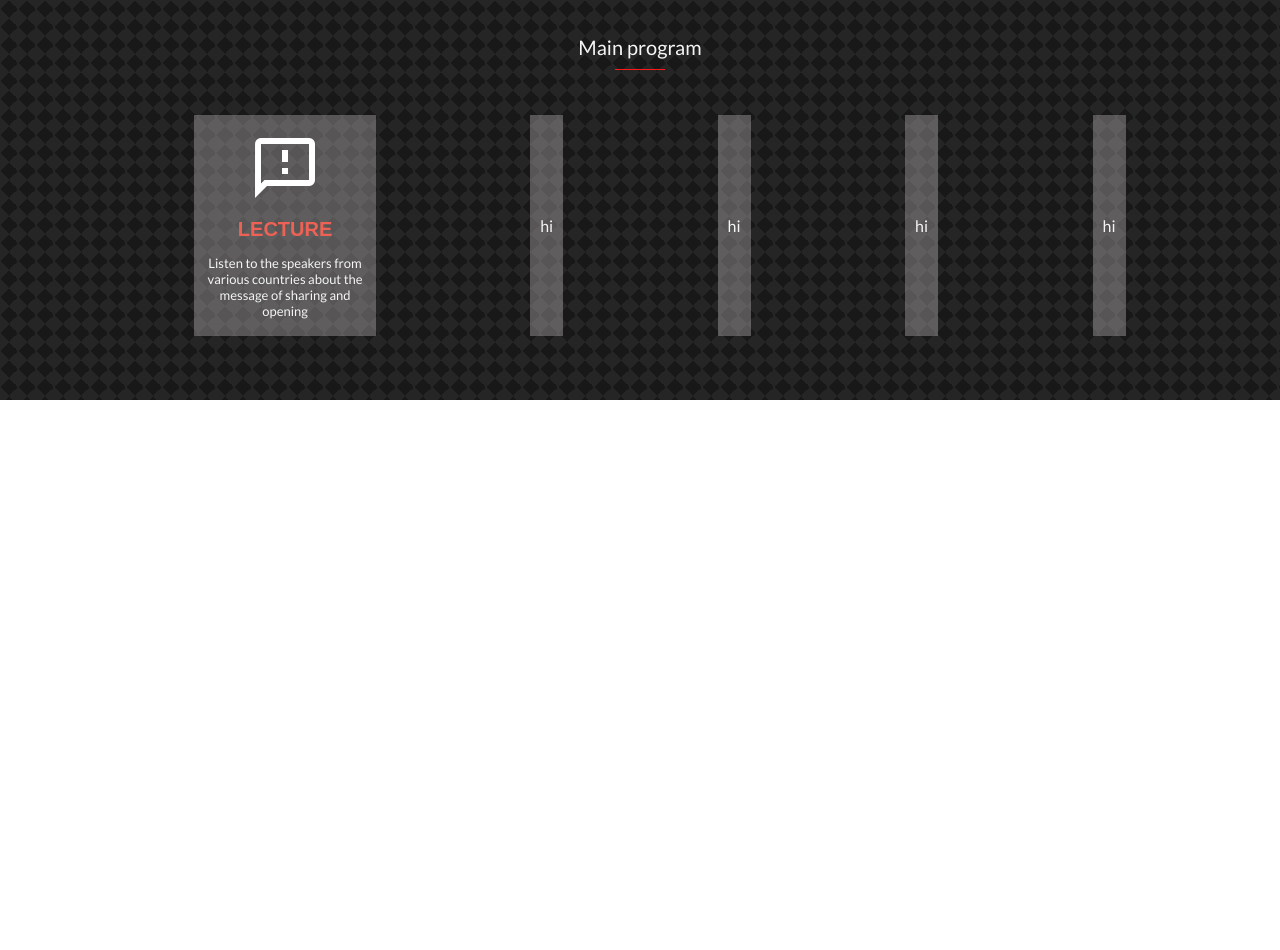
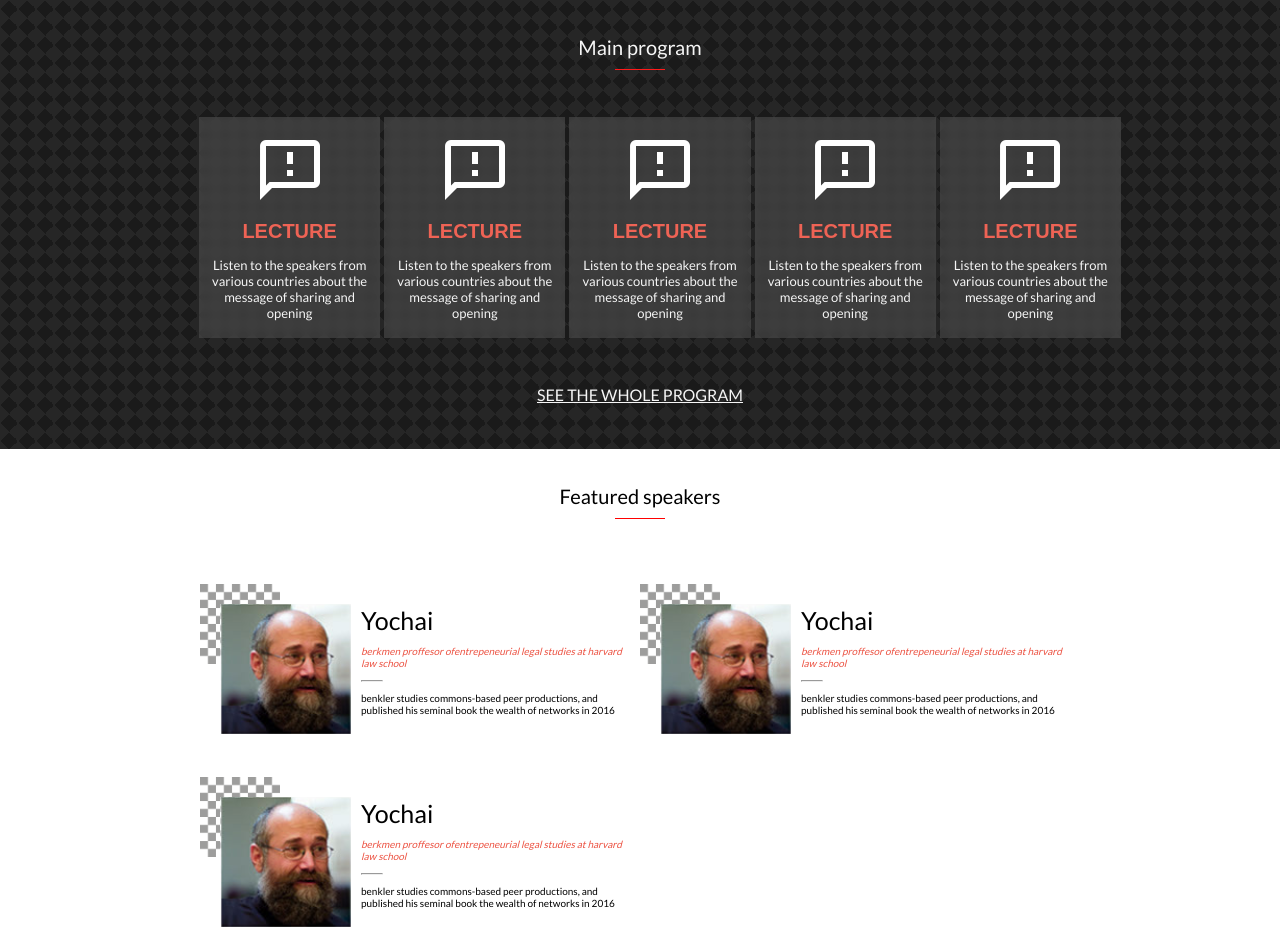
Before and after one commit to Timowest12/capstone, a website: page index.html in a window 1280 px wide. Shown: the part 693-1643 px from the top of the page. Before the commit the page ends 1093 px from the top, so only its background shows below. Drawn offline with Linux system fonts and the light colour scheme; a web font is replaced by a local one.

Commit message:
Add speakers

```diff
--- a/index.html
+++ b/index.html
@@ -69,16 +69,77 @@
         <div class="programs">
             <ul class="programul">
                 <li>
-                    <img src="assets/images/icon.png" alt="icon">
+                    <img class="progicon" src="assets/images/icon.png" alt="icon">
                     <h3 class="programheadtext">LECTURE</h3>
                     <p class="programtext">Listen to the speakers from various countries about the message of sharing and opening</p>
                 </li>
-                <li>hi</li>
-                <li>hi</li>
-                <li>hi</li>
-                <li>hi</li>
+                <li>
+                    <img class="progicon" src="assets/images/icon.png" alt="icon">
+                    <h3 class="programheadtext">LECTURE</h3>
+                    <p class="programtext">Listen to the speakers from various countries about the message of sharing and opening</p>
+                </li>
+                <li>
+                    <img class="progicon" src="assets/images/icon.png" alt="icon">
+                    <h3 class="programheadtext">LECTURE</h3>
+                    <p class="programtext">Listen to the speakers from various countries about the message of sharing and opening</p>
+                </li>
+                <li>
+                    <img class="progicon" src="assets/images/icon.png" alt="icon">
+                    <h3 class="programheadtext">LECTURE</h3>
+                    <p class="programtext">Listen to the speakers from various countries about the message of sharing and opening</p>
+                </li>
+                <li>
+                    <img class="progicon" src="assets/images/icon.png" alt="icon">
+                    <h3 class="programheadtext">LECTURE</h3>
+                    <p class="programtext">Listen to the speakers from various countries about the message of sharing and opening</p>
+                </li>
             </ul>
         </div>
+        <div class="programlinkwrapper">
+            <a class="programlink" href="#">SEE THE WHOLE PROGRAM</a>
+        </div>
+    </section>
+    <section class="speakerssect">
+        <div class="announce">
+            <div class="announcetext">Featured speakers</div>
+            <hr class="announcehr">
+        </div>
+        <div class="speakers">
+            <div class="speaker">
+                <div class="speakerleft">
+                    <img src="assets/images/speaker1.png" alt="">
+                </div>
+                <div class="speakerright">
+                    <p class="speakername">Yochai</p>
+                    <p class="speakertitle">berkmen proffesor ofentrepeneurial legal studies at harvard law school</p>
+                    <hr class="speakerhr">
+                    <p class="speakerfunction">benkler studies commons-based peer productions, and published his seminal book the wealth of networks in 2016 </p>
+                </div>
+            </div>
+            <div class="speaker">
+                <div class="speakerleft">
+                    <img src="assets/images/speaker1.png" alt="">
+                </div>
+                <div class="speakerright">
+                    <p class="speakername">Yochai</p>
+                    <p class="speakertitle">berkmen proffesor ofentrepeneurial legal studies at harvard law school</p>
+                    <hr class="speakerhr">
+                    <p class="speakerfunction">benkler studies commons-based peer productions, and published his seminal book the wealth of networks in 2016 </p>
+                </div>
+            </div>
+            <div class="speaker">
+                <div class="speakerleft">
+                    <img src="assets/images/speaker1.png" alt="">
+                </div>
+                <div class="speakerright">
+                    <p class="speakername">Yochai</p>
+                    <p class="speakertitle">berkmen proffesor ofentrepeneurial legal studies at harvard law school</p>
+                    <hr class="speakerhr">
+                    <p class="speakerfunction">benkler studies commons-based peer productions, and published his seminal book the wealth of networks in 2016 </p>
+                </div>
+            </div>
+        </div>
+
     </section>
   </body>
 </html>
--- a/styles/styles.css
+++ b/styles/styles.css
@@ -145,13 +145,15 @@ ul {
 .programul {
   display: flex;
   flex-direction: row;
-  justify-content: space-evenly;
+  justify-content: center;
 }
 
 .programul > li {
+    margin: 2px;
   max-width: 13%;
   padding: 10px;
-  background-color: rgba(179, 172, 172, 0.39);
+  backdrop-filter: blur(4px);
+  background-color: rgba(88, 88, 88, 0.39);
   display: flex;
   flex-direction: column;
   justify-content: space-evenly;
@@ -172,3 +174,59 @@ ul {
 .programtext {
   font-size: 13px;
 }
+.programlinkwrapper{
+    display: flex;
+    flex-direction: row;
+    justify-content: center;
+    padding: 45px;
+}
+.programlink{
+    color: whitesmoke;
+}
+.progicons{
+    display: none;
+}
+.speakers{
+    padding:0 200px;
+    display: flex;
+    flex-wrap: wrap;
+}
+.speaker{
+    padding:20px 0;
+    display: flex;
+    flex-direction: row;
+    justify-content: space-evenly;
+    max-width: 50%;
+}
+.speakername{
+    font-size: 25px;
+}
+.speakerleft{
+    padding-left:20px;
+    padding-top:20px;
+    background-image: url("../assets/images/transparant.png");
+    background-repeat: no-repeat;
+    background-size: 80px;
+}
+.speakerright{
+    display: flex;
+    flex-direction: column;
+    justify-content: space-evenly;
+    padding:10px;
+}
+.speakerright > *{
+
+    margin: 0px;
+}
+.speakerhr{
+    width:20px;
+    background-color: gray;
+}
+.speakertitle{
+    color:var(--orange);
+    font-style: italic;
+    font-size: 10px;
+}
+.speakerfunction{
+    font-size:10px;
+}
```
Also changed, not shown: assets/images/speaker1.png (added), assets/images/speaker2.png (added), assets/images/speaker3.png (added), assets/images/speaker4.png (added), assets/images/speaker5.png (added), assets/images/speaker6.png (added), assets/images/transparant.png (added).
